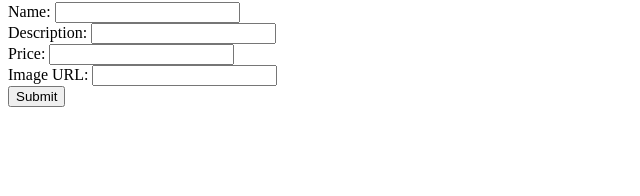
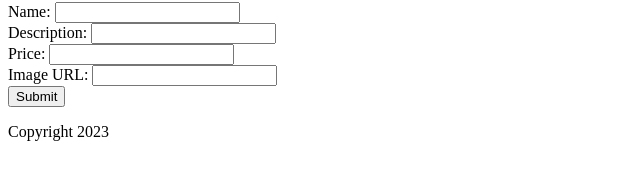
Before and after one commit to aakashmsoni/practice-mini-capstone-frontend, a React (Vite) app: page / in a window 1280 px wide. Shown: the part 104-300 px from the top of the page, without its empty margins (0-640 px from the left). Built offline with nearby package versions, Linux system fonts and the light colour scheme.

Commit message:
updated footer to add copyright

```diff
--- a/src/App.jsx
+++ b/src/App.jsx
@@ -31,7 +31,13 @@ function ProductsNew() {
 
 function ProductsIndex() {}
 
-function Footer() {}
+function Footer() {
+  return (
+    <footer>
+      <p>Copyright 2023</p>
+    </footer>
+  );
+}
 
 function Content() {
   return (
```
